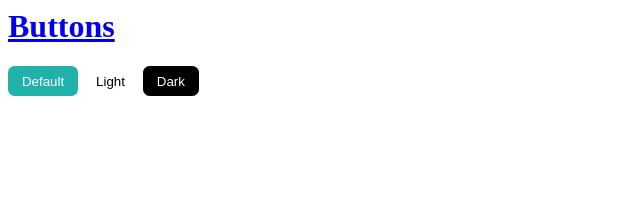
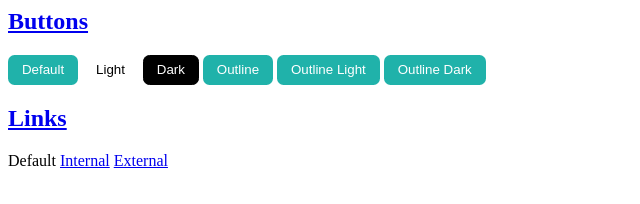
Before and after one commit to invictar/css-framework, a website: page index.html in a window 1280 px wide. Shown: the whole page, without its empty margins (0-640 px from the left). Drawn offline with Linux system fonts and the light colour scheme.

Commit message:
enhancement

```diff
--- a/index.html
+++ b/index.html
@@ -8,12 +8,25 @@
 </head>
 
 <body>
+  <section>
     <a href="#buttons">
       <h1>Buttons</h1>
     </a>
     <button>Default</button>
     <button class="light">Light</button>
     <button class="dark">Dark</button>
+    <button class="outline-primary">Outline</button>
+    <button class="outline-light">Outline Light</button>
+    <button class="outline-dark">Outline Dark</button>
+  </section>
+  <section>
+    <a href="#buttons">
+      <h1>Links</h1>
+    </a>
+    <a>Default</a>
+    <a href="#">Internal</a>
+    <a href="https://larven.co.tz">External</a>
+  </section>
 </body>
 
 </html>
```
Lines whose indentation alone changed are shown as unchanged.
